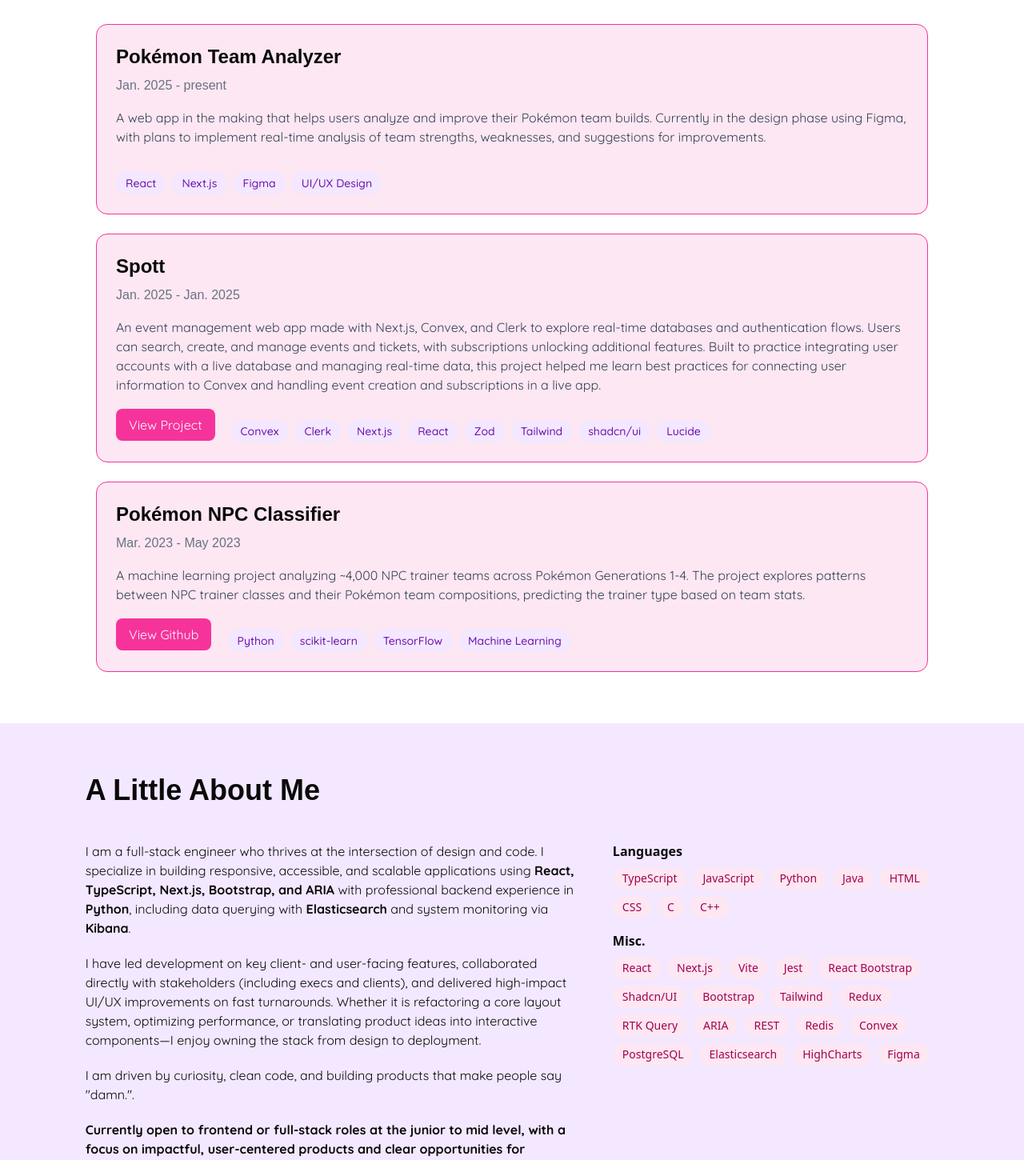
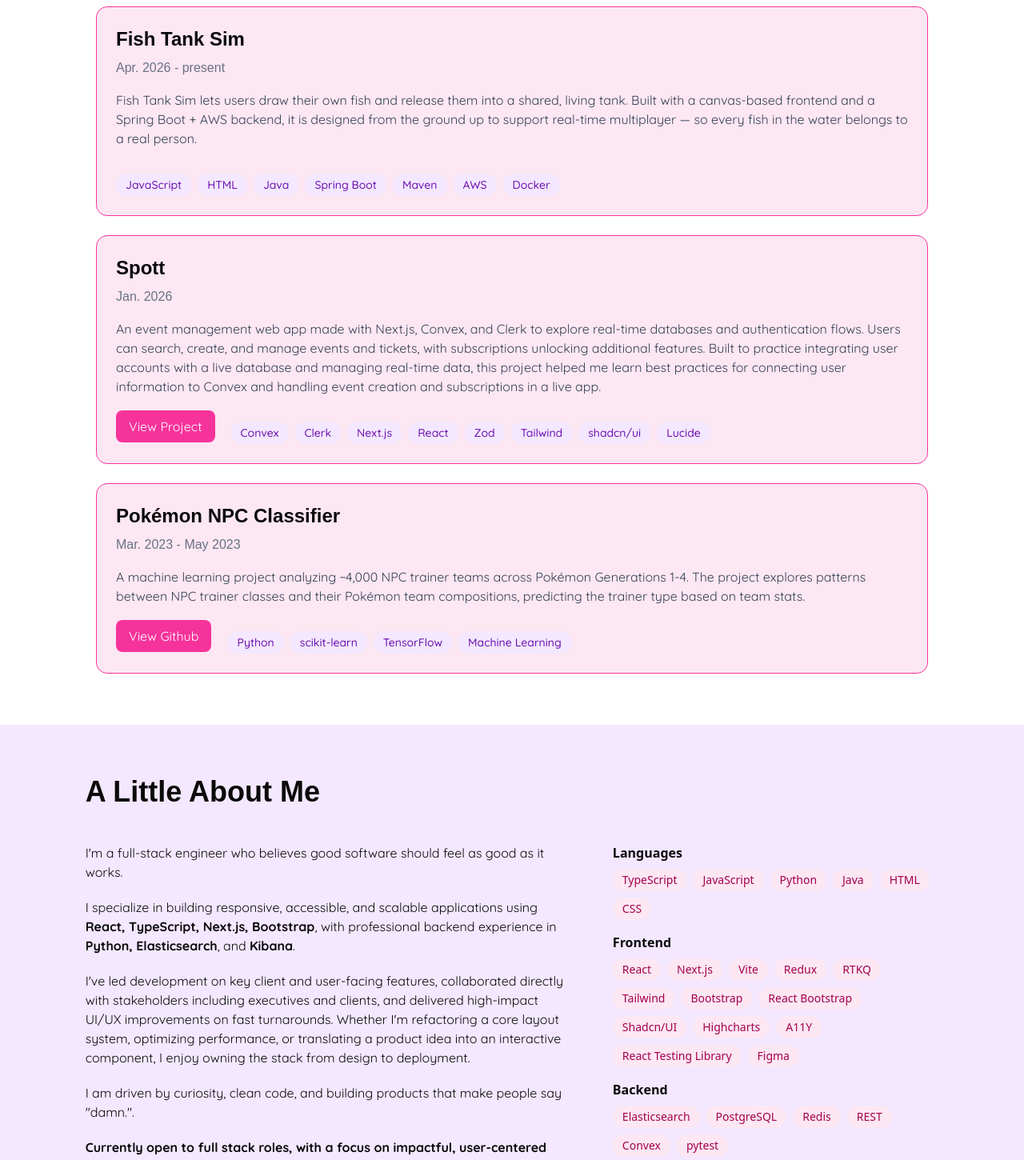
Before and after one commit to Mangosmoove/portfolio, a React (Vite) app: page / in a window 1280 px wide. Shown: the part 1760-3210 px from the top of the page at 80% size. Built offline with nearby package versions, Linux system fonts and the light colour scheme; a web font is replaced by a local one.

Commit message:
updated projects page, about, experience, added readme info

```diff
--- a/src/pages/AboutPage/AboutPage.jsx
+++ b/src/pages/AboutPage/AboutPage.jsx
@@ -1,34 +1,36 @@
 export const AboutPage = () => {
-    const skills = [
+    const languages = [
         'TypeScript',
         'JavaScript',
         'Python',
         'Java',
         'HTML',
         'CSS',
-        'C',
-        'C++',
     ]
 
-    const misc = [
+    const frontend = [
         'React',
         'Next.js',
         'Vite',
-        'Jest',
+        'Redux',
+        'RTKQ',
+        'Tailwind',
+        'Bootstrap',
         'React Bootstrap',
         'Shadcn/UI',
-        'Bootstrap',
-        'Tailwind',
-        'Redux',
-        'RTK Query',
-        'ARIA',
+        'Highcharts',
+        'A11Y',
+        'React Testing Library',
+        'Figma',
+    ]
+
+    const backend = [
+        'Elasticsearch',
+        'PostgreSQL',
+        'Redis',
         'REST',
-        'Redis',
         'Convex',
-        'PostgreSQL',
-        'Elasticsearch',
-        'HighCharts',
-        'Figma',
+        'pytest',
     ]
 
     return (
@@ -38,35 +40,36 @@
                     A Little About Me
                 </p>
                 <p className="body-font text-sm md:text-base">
-                    I am a full-stack engineer who thrives at the intersection
-                    of design and code. I specialize in building responsive,
-                    accessible, and scalable applications using{' '}
-                    <span className="font-bold">
-                        React, TypeScript, Next.js, Bootstrap, and ARIA
-                    </span>{' '}
-                    with professional backend experience in{' '}
-                    <span className="font-bold">Python</span>, including data
-                    querying with{' '}
-                    <span className="font-bold">Elasticsearch</span> and system
-                    monitoring via <span className="font-bold">Kibana</span>.
+                    I'm a full-stack engineer who believes good software should
+                    feel as good as it works.
                 </p>
                 <p className="body-font text-sm md:text-base">
-                    I have led development on key client- and user-facing
-                    features, collaborated directly with stakeholders (including
-                    execs and clients), and delivered high-impact UI/UX
-                    improvements on fast turnarounds. Whether it is refactoring
-                    a core layout system, optimizing performance, or translating
-                    product ideas into interactive components—I enjoy owning the
-                    stack from design to deployment.
+                    I specialize in building responsive, accessible, and
+                    scalable applications using{' '}
+                    <span className="font-bold">
+                        React, TypeScript, Next.js, Bootstrap
+                    </span>
+                    , with professional backend experience in{' '}
+                    <span className="font-bold">Python, Elasticsearch</span>,
+                    and <span className="font-bold">Kibana</span>.
+                </p>
+                <p className="body-font text-sm md:text-base">
+                    I've led development on key client and user-facing
+                    features, collaborated directly with stakeholders including
+                    executives and clients, and delivered high-impact UI/UX
+                    improvements on fast turnarounds. Whether I'm refactoring a
+                    core layout system, optimizing performance, or translating a
+                    product idea into an interactive component, I enjoy owning
+                    the stack from design to deployment.
                 </p>
                 <p className="body-font text-sm md:text-base">
                     I am driven by curiosity, clean code, and building products
                     that make people say "damn.".
                 </p>
                 <p className="body-font font-bold text-sm md:text-base">
-                    Currently open to frontend or full-stack roles at the junior
-                    to mid level, with a focus on impactful, user-centered
-                    products and clear opportunities for growth!
+                    Currently open to full stack roles, with a focus on
+                    impactful, user-centered products and clear opportunities
+                    for growth!
                 </p>
             </div>
 
@@ -76,26 +79,40 @@
                         Languages
                     </p>
                     <div className="flex flex-wrap gap-2 mb-4">
-                        {skills.map((skill, index) => (
+                        {languages.map((langauge, index) => (
                             <span
                                 key={index}
                                 className="bg-pink-100 text-pink-800 px-3 py-1 rounded-full text-xs md:text-sm font-medium"
                             >
-                                {skill}
+                                {langauge}
                             </span>
                         ))}
                     </div>
 
                     <p className="font-semibold mb-2 text-sm md:text-base">
-                        Misc.
+                        Frontend
                     </p>
-                    <div className="flex flex-wrap gap-2">
-                        {misc.map((m, index) => (
+                    <div className="flex flex-wrap gap-2 mb-4">
+                        {frontend.map((f, index) => (
                             <span
                                 key={index}
                                 className="bg-pink-100 text-pink-800 px-3 py-1 rounded-full text-xs md:text-sm font-medium"
                             >
-                                {m}
+                                {f}
+                            </span>
+                        ))}
+                    </div>
+
+                    <p className="font-semibold mb-2 text-sm md:text-base">
+                        Backend
+                    </p>
+                    <div className="flex flex-wrap gap-2">
+                        {backend.map((b, index) => (
+                            <span
+                                key={index}
+                                className="bg-pink-100 text-pink-800 px-3 py-1 rounded-full text-xs md:text-sm font-medium"
+                            >
+                                {b}
                             </span>
                         ))}
                     </div>
--- a/src/pages/ExperiencePage/ExperiencePage.jsx
+++ b/src/pages/ExperiencePage/ExperiencePage.jsx
@@ -9,12 +9,10 @@
 import React from 'react'
 
 const idnDesc = [
-    'Designed and iterated on mockups and wireframes with the CTO and CEO, aligning features with business goals and user needs.',
-    'Led frontend development in React, focusing on UI/UX, accessibility, and performance optimization.',
-    'Improved web app performance by 27% through optimized image processing.',
-    'Implemented backend-driven pagination in Python with Elasticsearch, improving scalability and retrieval of large datasets.',
-    'Spearheaded responsive UI design with Bootstrap and React Bootstrap across all screen sizes.',
-    'Maintained clear documentation for internal and external users, collaborating with the documentation team.',
+    'Engineered a performance optimization to a key image processing step, reducing user completion time by ~26%',
+    'Architected backend-driven pagination in Python using Elasticsearch, replacing frontend pagination and reducing data retrieval time by 70% (10s → 3s), unlocking scalable, high-performance retrieval of large datasets',
+    'Partnered with CTO and CEO to design and iterate on mockups and wireframes, translating executive vision into user-focused product decisions',
+    'Served as sole frontend engineer for a product with 1,000+ daily users, independently owning end-to-end development of React features with a focus on UI/UX, accessibility, and cross-device performance',
 ]
 const idnSkills = [
     'React',
@@ -34,9 +32,8 @@
 ]
 
 const rHouseDesc = [
-    'Researched facial cues and physiological arousal during human-robot interaction to better influence behavior tree decisions',
-    "Crafted and implemented original human-robot activities that incorporate Honda Research Institute's tabletop robot for older adults with dementia and preschoolers",
-    'Prototyped and coded Crunchy, the robot movie companion, for HRI Student Competition in 2021 and was awarded the Best Student Design Competition CREATIVITY Award',
+    'Prototyped and coded Crunchy, a robot movie companion for the 2021 HRI Student Competition, earning the Best Student Design Competition Creativity Award',
+    'Designed NFC-enabled interactive activities for preschoolers and older adults, using behavior tree logic to trigger dynamic robot responses based on physiological engagement data',
 ]
 const rHouseSkills = [
     'Human-Robot Interaction',
@@ -50,7 +47,7 @@
 
 const reltDesc = [
     'Owned end-to-end delivery of a new modal feature, including design, implementation, and deployment, using TypeScript, and shipped the feature to production within one week',
-    'Engineered an accessible, reusable NuGet package with JUnit tests to streamline query creation and improve reliability of data collection from New Relic dashboards',
+    'Engineered an accessible, reusable NuGet package with JUnit tests to streamline query creation from New Relic dashboards',
 ]
 const reltSkills = [
     'TypeScript',
@@ -62,9 +59,8 @@
 ]
 
 const cwitDesc = [
-    'Assisted in creating foundation for brand new team through marketing and networking with other college organizations',
-    'Constructed well-versed resource guide to assist community in becoming familiarized with artificial intelligence and its uses',
-    'Orchestrated and led various educational events relating to artificial intelligence and ethics in technology to promote awareness and understanding of existing technologies and benefits and issues',
+    'Authored an AI resource guide adopted as the team&apos;s foundational reference and published on the organization&apos;s website for broader community access',
+    'Led educational events on AI ethics and real-world applications, hosting industry speakers from companies like Meta',
 ]
 const cwitSkills = ['Trello', 'Leadership', 'Public Speaking']
 const experiences = [
--- a/src/pages/ProjectsPage/ProjectsPage.jsx
+++ b/src/pages/ProjectsPage/ProjectsPage.jsx
@@ -3,16 +3,23 @@
 
 const projects = [
     {
-        title: 'Pokémon Team Analyzer',
-        dateRange: 'Jan. 2025 - present',
+        title: 'Fish Tank Sim',
+        dateRange: 'Apr. 2026 - present',
         description:
-            'A web app in the making that helps users analyze and improve their Pokémon team builds. Currently in the design phase using Figma, with plans to implement real-time analysis of team strengths, weaknesses, and suggestions for improvements.',
-        isHosted: false,
-        skills: ['React', 'Next.js', 'Figma', 'UI/UX Design'],
+            'Fish Tank Sim lets users draw their own fish and release them into a shared, living tank. Built with a canvas-based frontend and a Spring Boot + AWS backend, it is designed from the ground up to support real-time multiplayer — so every fish in the water belongs to a real person.',
+        skills: [
+            'JavaScript',
+            'HTML',
+            'Java',
+            'Spring Boot',
+            'Maven',
+            'AWS',
+            'Docker',
+        ],
     },
     {
         title: 'Spott',
-        dateRange: 'Jan. 2025 - Jan. 2025',
+        dateRange: 'Jan. 2026',
         description:
             'An event management web app made with Next.js, Convex, and Clerk to explore real-time databases and authentication flows. Users can search, create, and manage events and tickets, with subscriptions unlocking additional features. Built to practice integrating user accounts with a live database and managing real-time data, this project helped me learn best practices for connecting user information to Convex and handling event creation and subscriptions in a live app.',
         link: 'https://spott-jade.vercel.app/',
```
Also changed, not shown: 1 other file (tests, documents, lock files or other folders).
